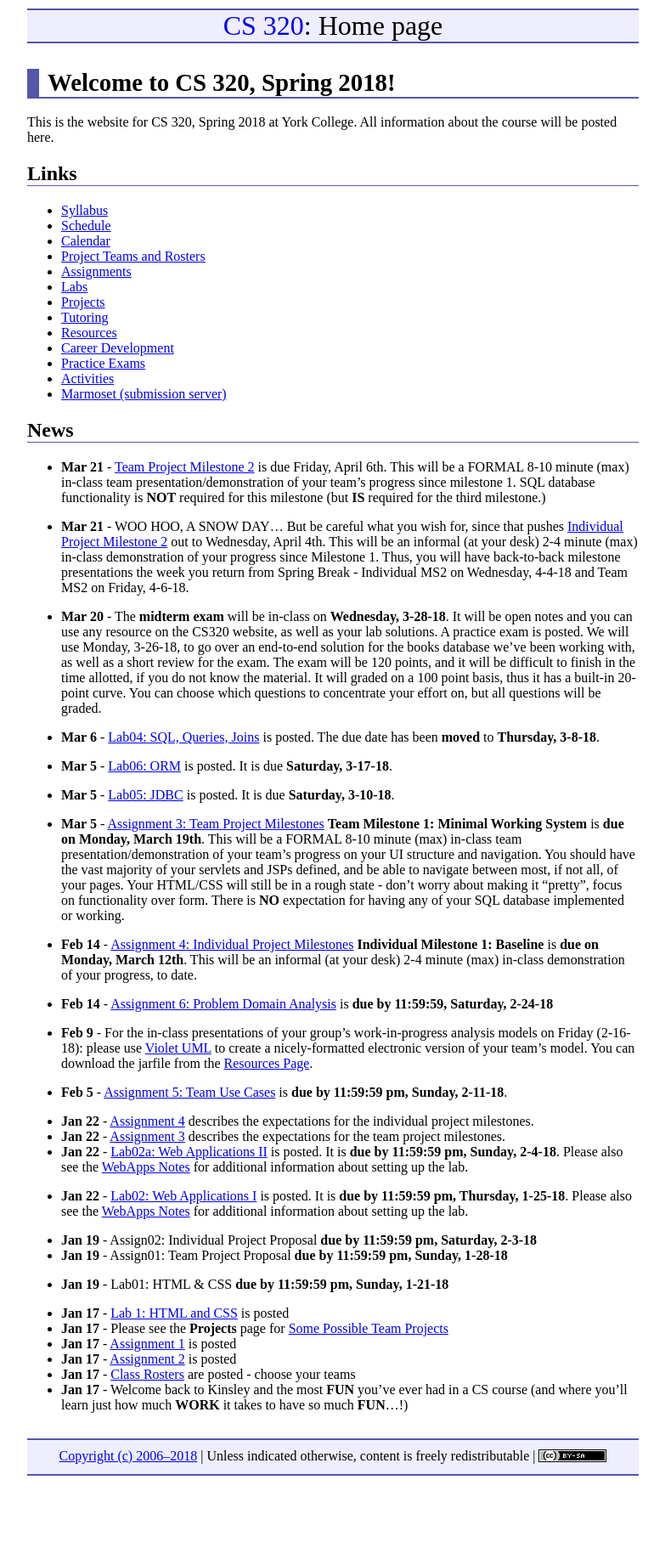
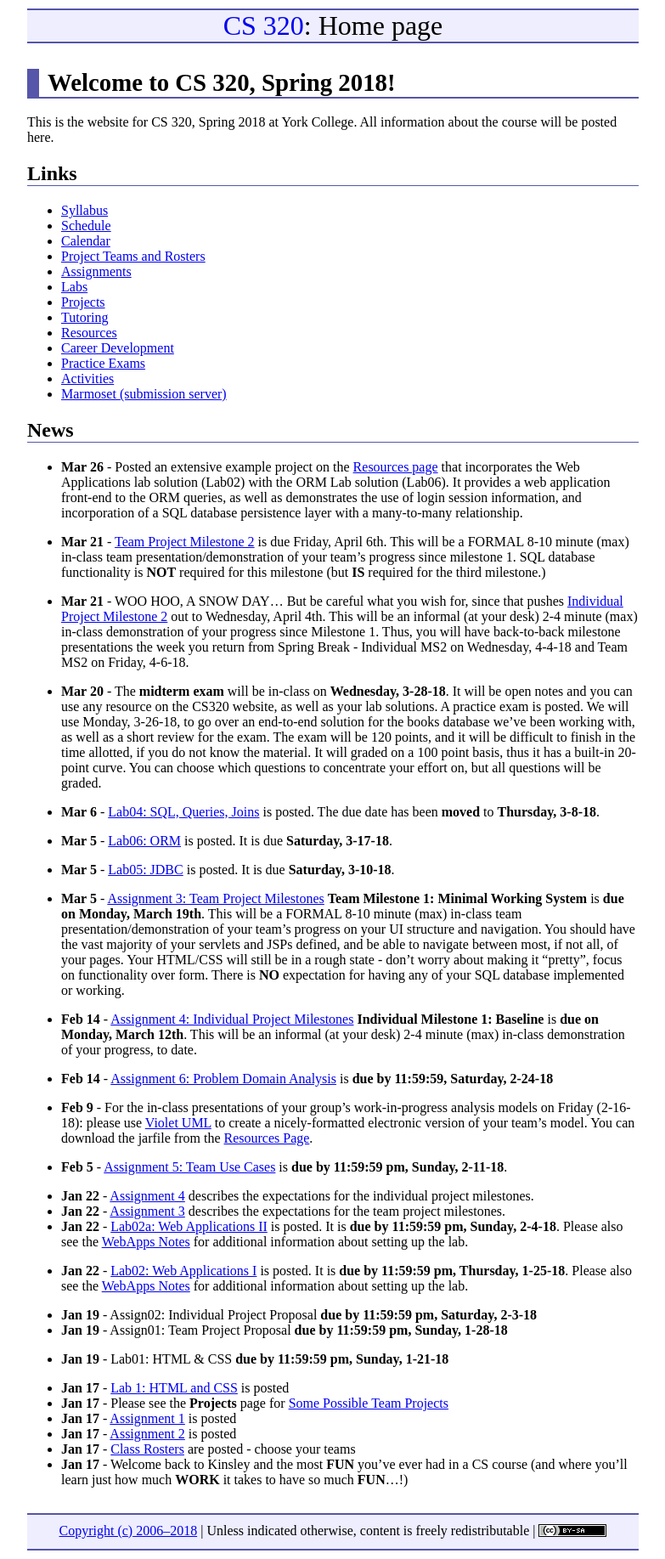
Before and after one commit to ycpcs/cs320-spring2018, a Jekyll site: the page built from index.md, in a window 1280 px wide. Shown: the whole page at 85% size, without its empty margins (248-1031 px from the left). Built offline with Jekyll 4.4.1, drawn with Linux system fonts in a browser that asks for light colours; before the commit the page ends 1747 px from its top, so only the background shows below that; part of the change alters nothing that is shown.

Commit message:
schedule updates and Library Example

```diff
--- a/index.md
+++ b/index.md
@@ -36,15 +36,15 @@ All information about the course will be posted here.
 
 * **Apr 23** - [Team Project Milestone 4](assign/assign03.html) is due Wednesay, May 2nd.  This will be a FORMAL 8-10 minute (max) in-class team presentation/demonstration of your team's progress since milestone 3.  You should have a 95% working system, with a higher degree of "polish".  All SQL database functionality should be implemented for this milestone.  See the guidelines for [Team Project Milestone 4](assign/assign03.html).
 
-* **Apr 16** - [Individual Project Milestone2](assign/assign04.html) is due Monday, April 23rd.  This will be your final Informal (at your desk) 2-4 minute (max) in-class demonstration of your individual project.
+* **Apr 16** - [Individual Project Milestone 3](assign/assign04.html) is due Monday, April 23rd.  This will be your final Informal (at your desk) 2-4 minute (max) in-class demonstration of your individual project.
 
 * **Apr 9** - [Team Project Milestone 3](assign/assign03.html) is due Monday, April 16th.  This will be a FORMAL 8-10 minute (max) in-class team presentation/demonstration of your team's progress since milestone 2.  SQL database functionality **is required** for this milestone.  A large majority of your classes, methods, test cases, and web page navigation should be implemented by milestone 3, as well.
 
-* **Apr 4** - [Individual Project Milestone2](assign/assign04.html) is due Monday, April 9th.  This will be an informal (at your desk) 2-4 minute (max) in-class demonstration of your progress since Milestone 1.
-
-* **Mar 21** - Posted an extensive example project on the [Resources page](./resources) that incorporates the Web Applications lab solution (Lab02) with the ORM Lab solution (Lab06).  It provides a web application front-end to the ORM queries, as well as demonstrates the use of login session information, and incorporation of a SQL database persistence layer with a many-to-many relationship.
+* **Apr 4** - [Individual Project Milestone 3](assign/assign04.html) is due Monday, April 9th.  This will be an informal (at your desk) 2-4 minute (max) in-class demonstration of your progress since Milestone 1.
 
 -->
+
+* **Mar 26** - Posted an extensive example project on the [Resources page](./resources) that incorporates the Web Applications lab solution (Lab02) with the ORM Lab solution (Lab06).  It provides a web application front-end to the ORM queries, as well as demonstrates the use of login session information, and incorporation of a SQL database persistence layer with a many-to-many relationship.
 
 * **Mar 21** - [Team Project Milestone 2](assign/assign03.html) is due Friday, April 6th.  This will be a FORMAL 8-10 minute (max) in-class team presentation/demonstration of your team's progress since milestone 1.  SQL database functionality is **NOT** required for this milestone (but **IS** required for the third milestone.)
 
```
Also changed, not shown: resources/index.md (+0 -4 lines).
